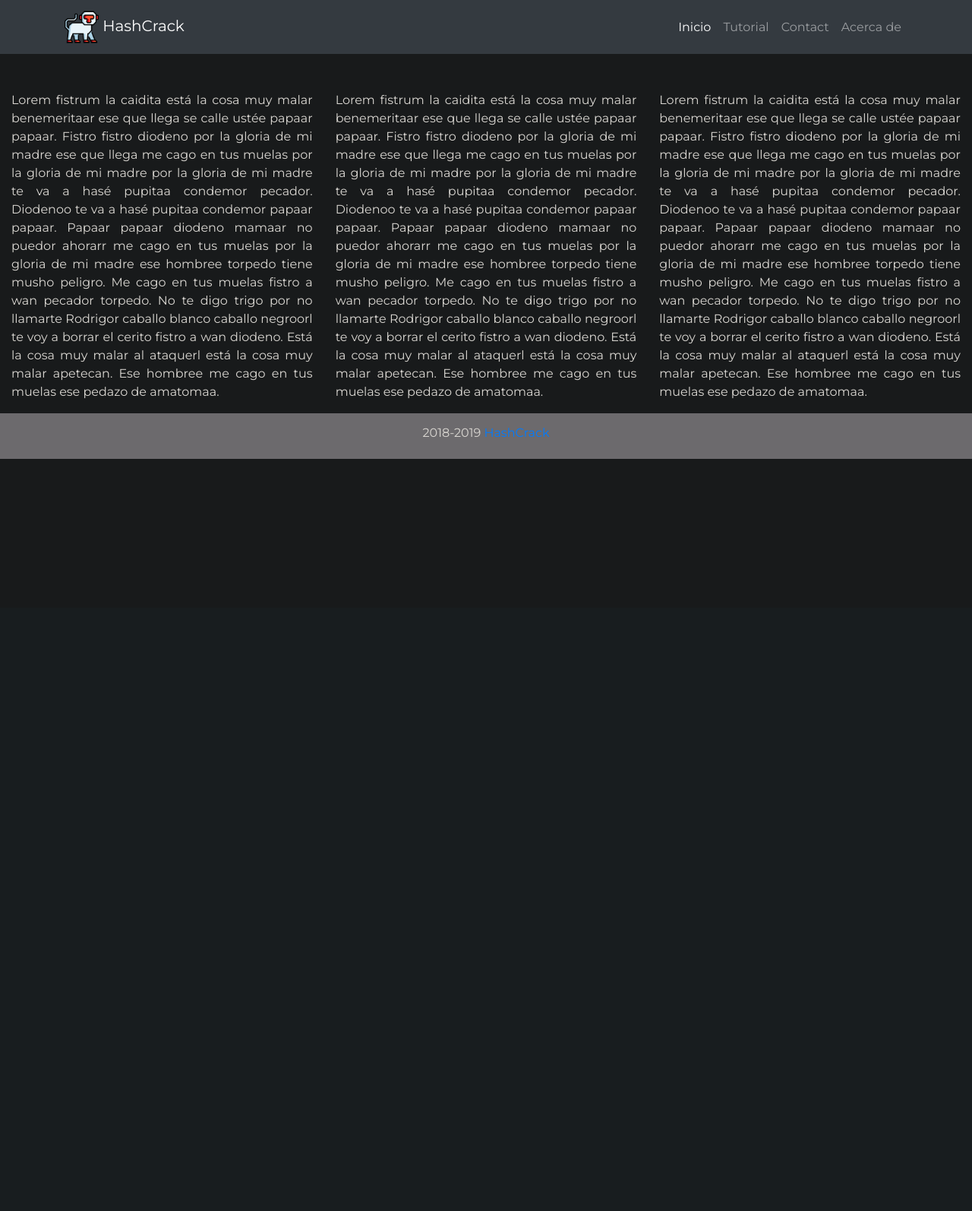
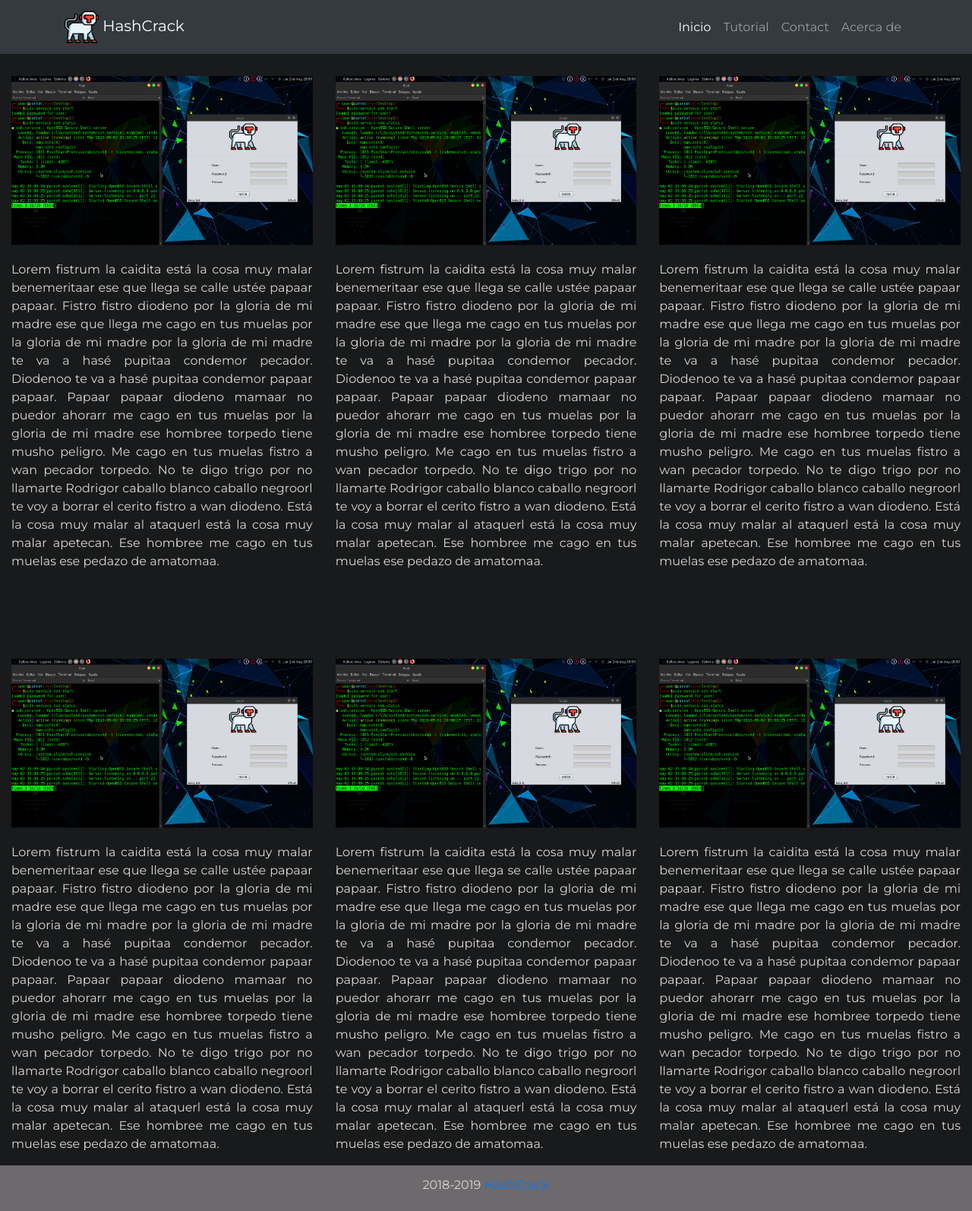
Before and after one commit to DavidEscamilla/web_full_stack, a Django app: page /tutorial/ in a window 1280 px wide. Shown: the whole page at 76% size. Before the commit the page ends 604 px from the top, so only its background shows below. Run offline with Django 3.2, Linux system fonts and the light colour scheme; some libraries are stand-ins or nearby versions.

Commit message:
añadidas imagenes tutorial

```diff
--- a/web_full/templates/web/tutorial.html
+++ b/web_full/templates/web/tutorial.html
@@ -16,6 +16,7 @@
     <div class="container col-md-12 text-center height:100%;">
         <div class="row" style="padding-top: 100px;">
             <div class="col-md-4">
+                <img src="/static/media/image_1.jpg" class="img-fluid" alt="Responsive image">
                 <p class="text-justify">
                     Lorem fistrum la caidita está la cosa muy malar benemeritaar ese que llega se calle ustée papaar papaar.
                     Fistro fistro diodeno por la gloria de mi madre ese que llega me cago en tus muelas por la gloria de mi
@@ -28,6 +29,7 @@
                 </p>
             </div>
             <div class="col-md-4">
+                <img src="/static/media/image_1.jpg" class="img-fluid" alt="Responsive image">
                 <p class="text-justify">
                     Lorem fistrum la caidita está la cosa muy malar benemeritaar ese que llega se calle ustée papaar papaar.
                     Fistro fistro diodeno por la gloria de mi madre ese que llega me cago en tus muelas por la gloria de mi
@@ -40,6 +42,7 @@
                 </p>
             </div>
             <div class="col-md-4">
+                <img src="/static/media/image_1.jpg" class="img-fluid" alt="Responsive image">
                 <p class="text-justify">
                     Lorem fistrum la caidita está la cosa muy malar benemeritaar ese que llega se calle ustée papaar papaar.
                     Fistro fistro diodeno por la gloria de mi madre ese que llega me cago en tus muelas por la gloria de mi
@@ -52,6 +55,47 @@
                 </p>
             </div>
             </div>
+            <div class="row" style="padding-top: 100px;">
+                <div class="col-md-4">
+                    <img src="/static/media/image_1.jpg" class="img-fluid" alt="Responsive image">
+                    <p class="text-justify">
+                        Lorem fistrum la caidita está la cosa muy malar benemeritaar ese que llega se calle ustée papaar papaar.
+                        Fistro fistro diodeno por la gloria de mi madre ese que llega me cago en tus muelas por la gloria de mi
+                        madre por la gloria de mi madre te va a hasé pupitaa condemor pecador. Diodenoo te va a hasé pupitaa
+                        condemor papaar papaar. Papaar papaar diodeno mamaar no puedor ahorarr me cago en tus muelas por la
+                        gloria de mi madre ese hombree torpedo tiene musho peligro. Me cago en tus muelas fistro a wan pecador
+                        torpedo. No te digo trigo por no llamarte Rodrigor caballo blanco caballo negroorl te voy a borrar el
+                         cerito fistro a wan diodeno. Está la cosa muy malar al ataquerl está la cosa muy malar apetecan.
+                         Ese hombree me cago en tus muelas ese pedazo de amatomaa.
+                    </p>
+                </div>
+                <div class="col-md-4">
+                    <img src="/static/media/image_1.jpg" class="img-fluid" alt="Responsive image">
+                    <p class="text-justify">
+                        Lorem fistrum la caidita está la cosa muy malar benemeritaar ese que llega se calle ustée papaar papaar.
+                        Fistro fistro diodeno por la gloria de mi madre ese que llega me cago en tus muelas por la gloria de mi
+                        madre por la gloria de mi madre te va a hasé pupitaa condemor pecador. Diodenoo te va a hasé pupitaa
+                        condemor papaar papaar. Papaar papaar diodeno mamaar no puedor ahorarr me cago en tus muelas por la
+                        gloria de mi madre ese hombree torpedo tiene musho peligro. Me cago en tus muelas fistro a wan pecador
+                        torpedo. No te digo trigo por no llamarte Rodrigor caballo blanco caballo negroorl te voy a borrar el
+                         cerito fistro a wan diodeno. Está la cosa muy malar al ataquerl está la cosa muy malar apetecan.
+                         Ese hombree me cago en tus muelas ese pedazo de amatomaa.
+                    </p>
+                </div>
+                <div class="col-md-4">
+                    <img src="/static/media/image_1.jpg" class="img-fluid" alt="Responsive image">
+                    <p class="text-justify">
+                        Lorem fistrum la caidita está la cosa muy malar benemeritaar ese que llega se calle ustée papaar papaar.
+                        Fistro fistro diodeno por la gloria de mi madre ese que llega me cago en tus muelas por la gloria de mi
+                        madre por la gloria de mi madre te va a hasé pupitaa condemor pecador. Diodenoo te va a hasé pupitaa
+                        condemor papaar papaar. Papaar papaar diodeno mamaar no puedor ahorarr me cago en tus muelas por la
+                        gloria de mi madre ese hombree torpedo tiene musho peligro. Me cago en tus muelas fistro a wan pecador
+                        torpedo. No te digo trigo por no llamarte Rodrigor caballo blanco caballo negroorl te voy a borrar el
+                         cerito fistro a wan diodeno. Está la cosa muy malar al ataquerl está la cosa muy malar apetecan.
+                         Ese hombree me cago en tus muelas ese pedazo de amatomaa.
+                    </p>
+                </div>
+                </div>
 
     </div>
 
```
